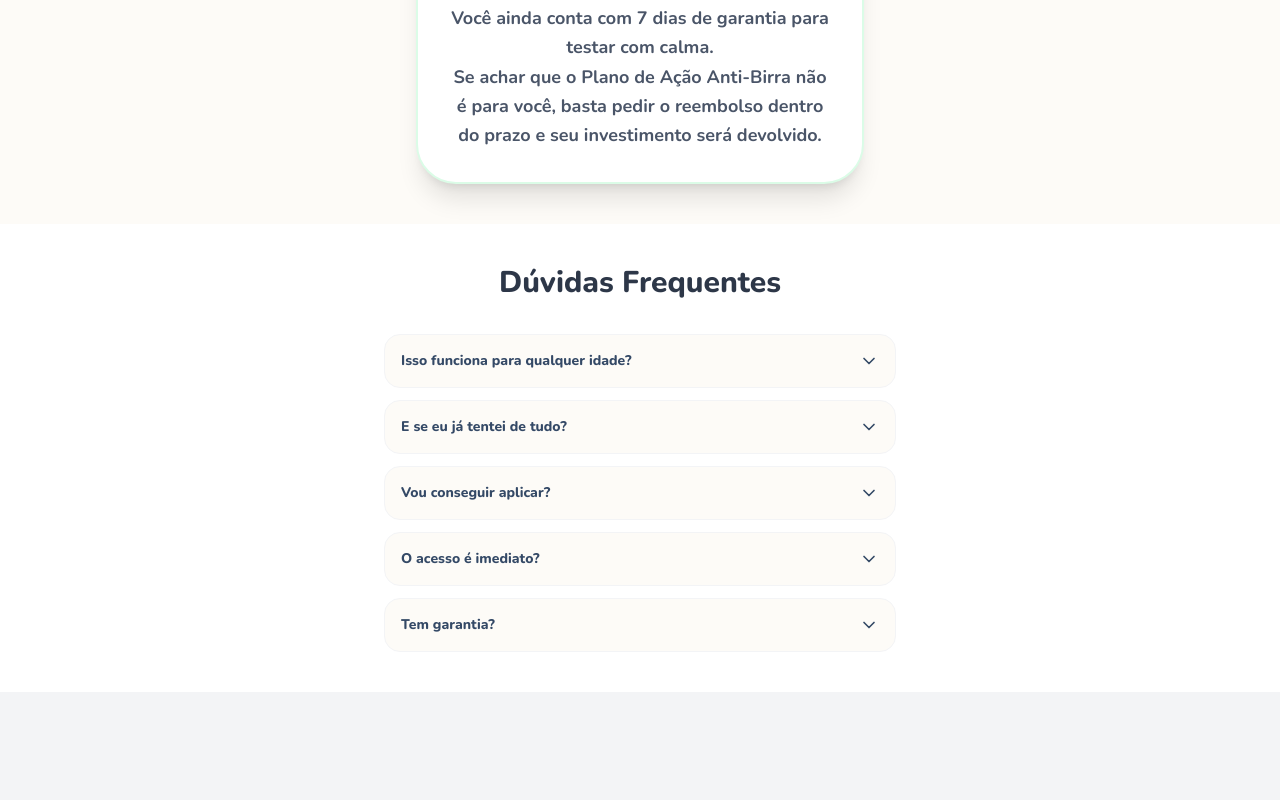
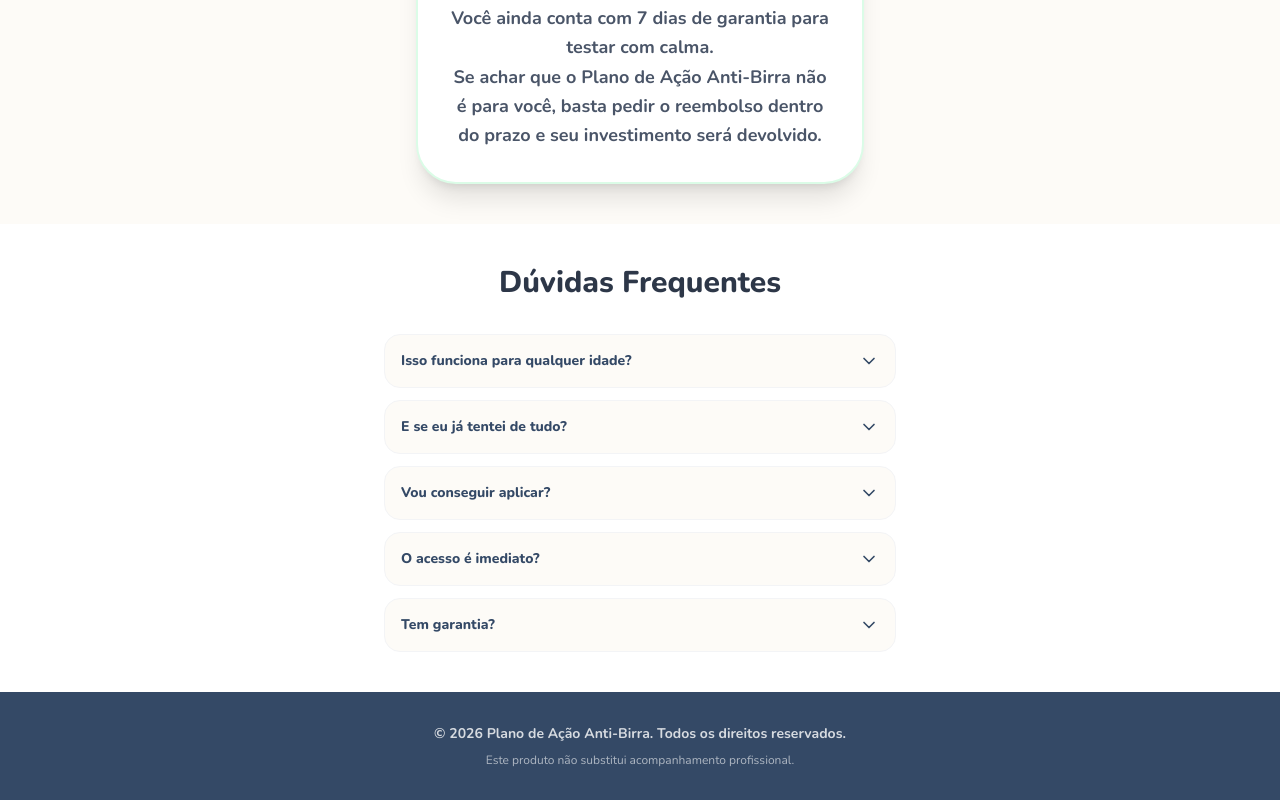
Before and after one commit to jcbusinessdr26-design/Quiz-como-acabar-com-birra-do-seu-filho, a React (Vite) app: page / in a window 1280 px wide. Shown: the part 7048-7848 px from the top of the page. Before the commit the page ends 7740 px from the top, so only its background shows below. Built offline with nearby package versions, Linux system fonts and the light colour scheme.

Commit message:
feat: adicionar rodapé

```diff
--- a/src/components/SalesPage.tsx
+++ b/src/components/SalesPage.tsx
@@ -407,6 +407,16 @@ export const SalesPage: React.FC<SalesPageProps> = ({ onPurchase }) => {
           ))}
         </div>
       </section>
+
+      {/* RODAPÉ */}
+      <footer className="bg-[#344966] py-8 px-6 text-center">
+        <p className="text-white/80 text-sm font-bold mb-2">
+          © 2026 Plano de Ação Anti-Birra. Todos os direitos reservados.
+        </p>
+        <p className="text-white/60 text-xs">
+          Este produto não substitui acompanhamento profissional.
+        </p>
+      </footer>
     </div>
   );
 };
```
